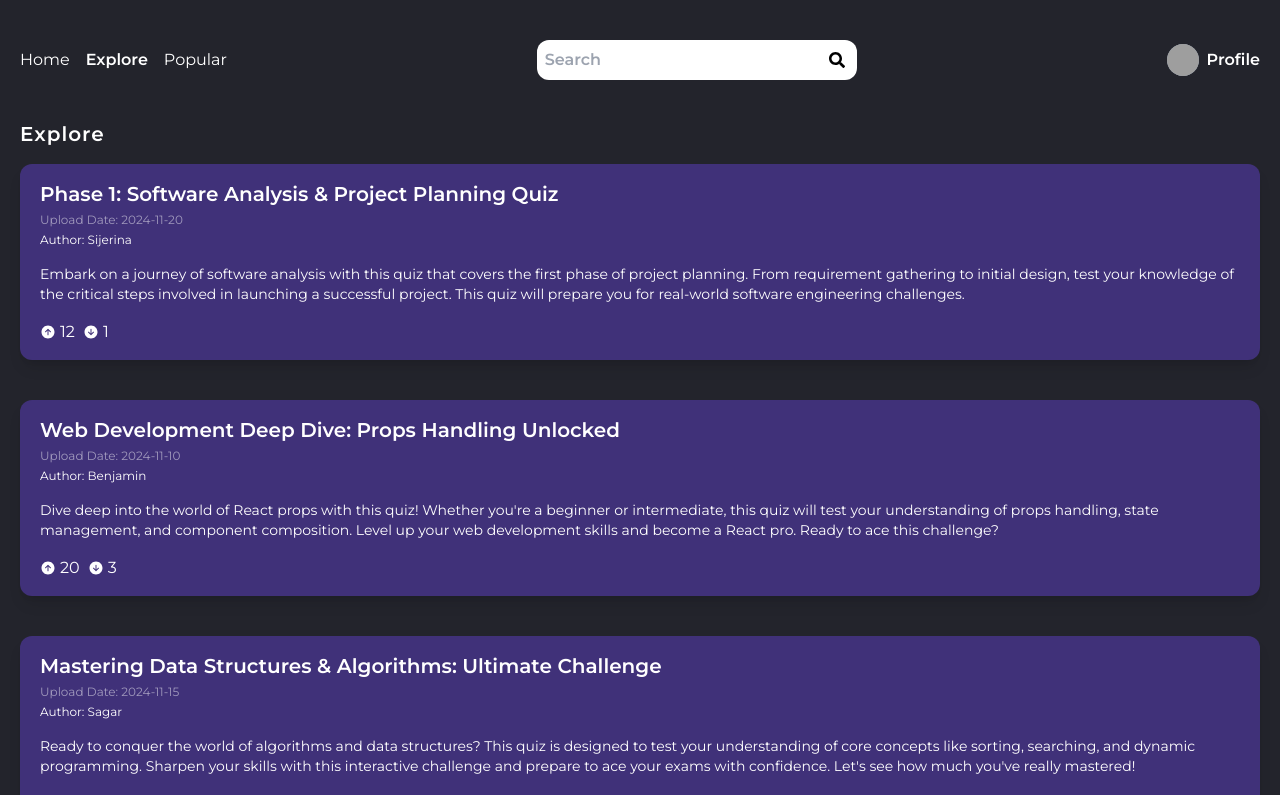
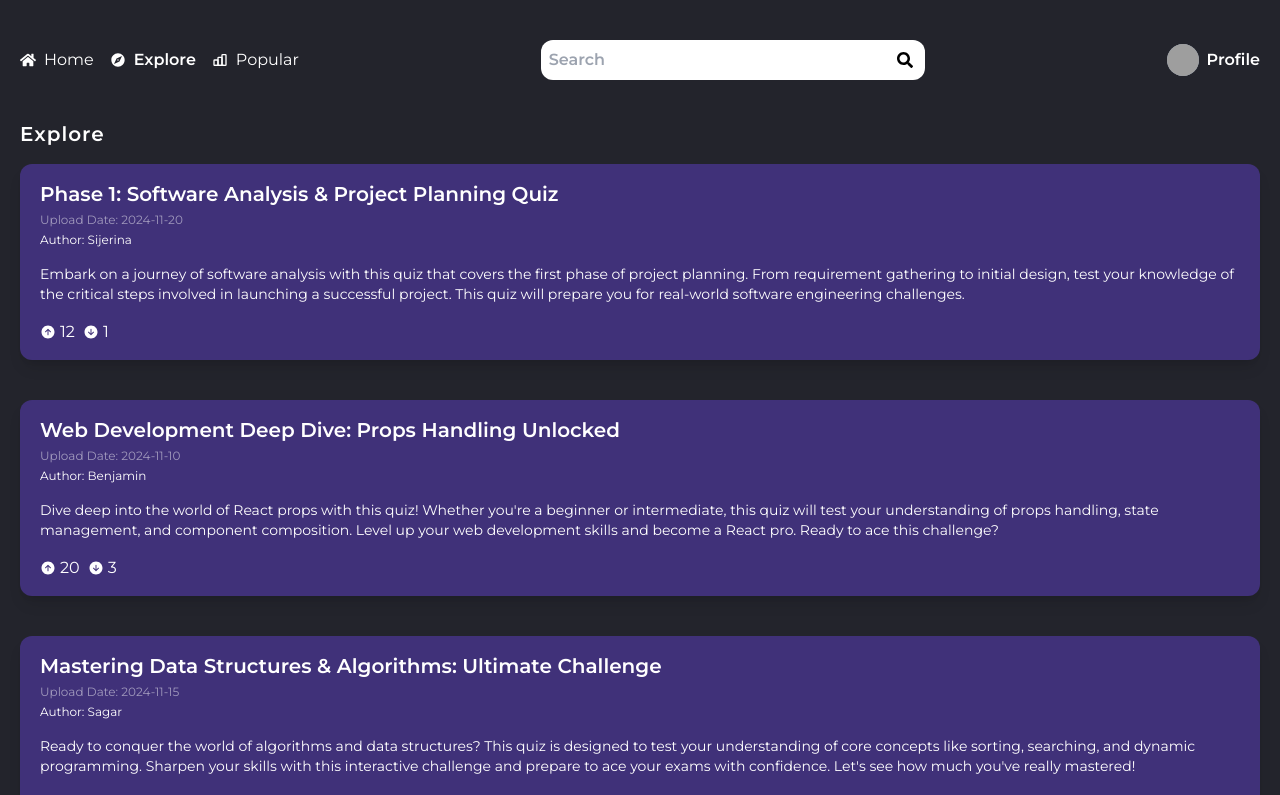
Before and after one commit to Hmmm-8938/CPRG306_FinalProject_MellottBenjamin_NepalSijerina_SapkotaSagar_AliHamza, a Next.js app in the folder study-buddy/: page /explore in a window 1280 px wide. Shown: the top 795 px of the page. Built offline with nearby package versions, Linux system fonts and the light colour scheme; grey boxes are pictures that could not be loaded.

Commit message:
Added the icons for navbar navigators

```diff
--- a/study-buddy/app/(routes)/(components)/Navbar.jsx
+++ b/study-buddy/app/(routes)/(components)/Navbar.jsx
@@ -4,43 +4,49 @@ import Link from "next/link";
 import React from "react";
 import { FaSearch } from "react-icons/fa";
 import { usePathname } from "next/navigation";
+import { FaHome } from "react-icons/fa";
+import { MdExplore } from "react-icons/md";
+import { TbChartBarPopular } from "react-icons/tb";
 
 const Navbar = () => {
   const pathName = usePathname();
   console.log(pathName);
   return (
-    <div className="text-white py-10 flex items-center justify-between ">
-      <div className="space-x-4">
+    <div className="text-white py-10 flex items-center gap-2 justify-between ">
+      <div className="space-x-4 flex items-center">
         <Link
           className={`${
             pathName == "/home" ? "font-semibold" : "font-normal"
-          }  hover:border-b-2 `}
+          }  hover:border-b-2 flex gap-2 items-center `}
           href={"/home"}
         >
-          Home
+          <FaHome />
+          <span>Home</span>
         </Link>
         <Link
           className={`${
             pathName == "/explore" ? "font-semibold" : "font-normal"
-          }  hover:border-b-2 `}
+          }  hover:border-b-2 flex gap-2 items-center `}
           href={"/explore"}
         >
-          Explore
+          <MdExplore />
+          <span>Explore</span>
         </Link>
         <Link
           className={`${
             pathName == "/popular" ? "font-semibold" : "font-normal"
-          }  hover:border-b-2 `}
+          }  hover:border-b-2 flex gap-2 items-center `}
           href={"/popular"}
         >
-          Popular
+          <TbChartBarPopular />
+          <span>Popular</span>
         </Link>
       </div>
       <div className="relative">
         <input
           type="text"
           placeholder="Search"
-          className="p-2 w-80 font-semibold rounded-xl text-black outline-none"
+          className="p-2 w-96 font-semibold rounded-xl text-black outline-none"
         />
         <button className="absolute top-3 right-3">
           <FaSearch className="text-black  " />
```
